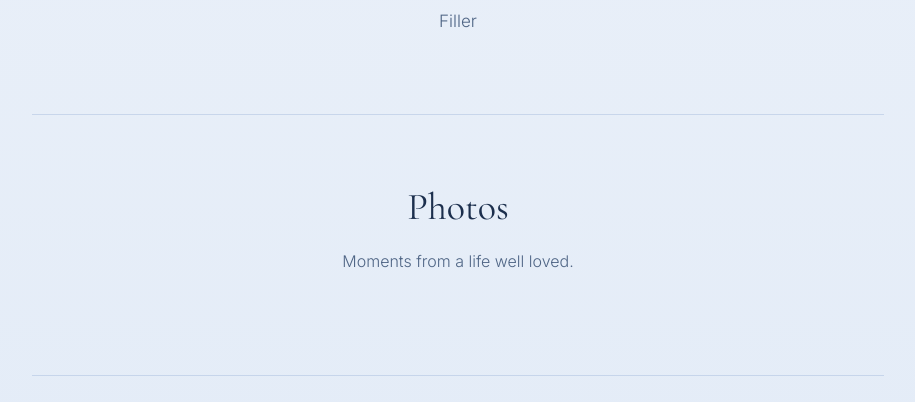
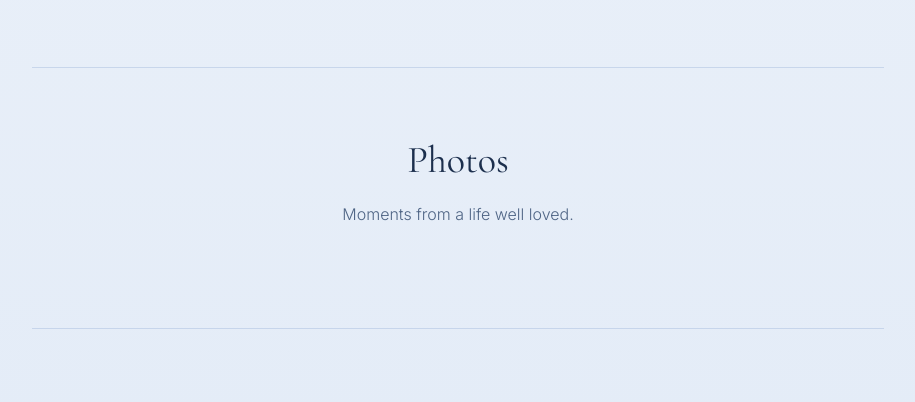
Before and after one commit to nolanjwolff/llmw, a plain HTML site: page index.html in a window 1280 px wide. Shown: the part 698-1100 px from the top of the page, without its empty margins (182-1097 px from the left). Drawn offline with nearby package versions, Linux system fonts and the light colour scheme.

Commit message:
got rid of filler story

```diff
--- a/index.html
+++ b/index.html
@@ -70,7 +70,7 @@ footer{text-align:center;color:var(--soft);font-size:14px;padding:50px 0 60px;bo
   <section class="about" id="about">
     <h2 class="serif">His Story</h2>
     <p class="sub"></p>
-    <p id="story">Filler</p>
+    <p id="story"></p>
   </section>
 
   <section id="photos">
```
